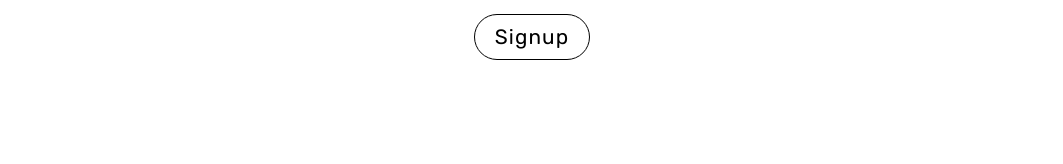
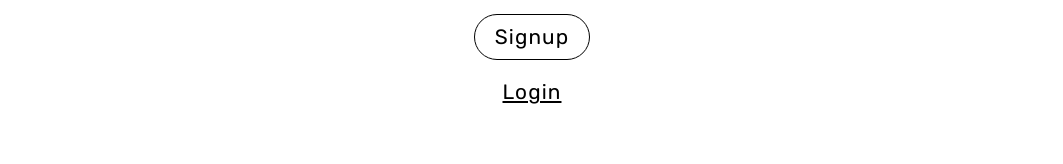
Before and after one commit to adkinsmpage/blog-page, a Next.js app: page /user/signup in a window 1280 px wide. Shown: the part 583-747 px from the top of the page, without its empty margins (108-1171 px from the left). Built offline with nearby package versions, Linux system fonts and the light colour scheme.

Commit message:
add links to buttons and change secondary btn style

```diff
--- a/components/NavBar/NavBar.tsx
+++ b/components/NavBar/NavBar.tsx
@@ -6,6 +6,12 @@ import { useRouter } from "next/router";
 export default function NavBar() {
   const [isVisible, setIsVisible] = useState(false);
   const router = useRouter();
+
+  const goTo = (path: string) => {
+    setIsVisible(false);
+    router.push(path);
+  };
+
   return (
     <div className={style.wrapper}>
       <p className={style.logo} onClick={() => router.push("/")}>
@@ -21,9 +27,9 @@ export default function NavBar() {
       />
       <nav className={isVisible ? style.navVisible : style.nav}>
         <ul className={style.list}>
-          <li>Blog</li>
-          <li>Login</li>
-          <li onClick={() => router.push("posts/newPost")}>Github</li>
+          <li onClick={() => goTo("/")}>Blog</li>
+          <li onClick={() => goTo("user/login")}>Login</li>
+          <li onClick={() => goTo("https://github.com/atrykp")}>Github</li>
         </ul>
       </nav>
     </div>
--- a/components/UserForm/UserForm.tsx
+++ b/components/UserForm/UserForm.tsx
@@ -1,5 +1,6 @@
 import { useForm } from "react-hook-form";
 import style from "./UserForm.module.css";
+import { useRouter } from "next/router";
 
 interface IUserForm {
   callback(formData: IUserFormData): void;
@@ -21,6 +22,7 @@ const UserForm = ({ isRegister, callback }: IUserForm) => {
   const onSubmit = (data: IUserFormData) => {
     callback(data);
   };
+  const router = useRouter();
   return (
     <form onSubmit={handleSubmit(onSubmit)} className={style.wrapper}>
       <input
@@ -41,6 +43,15 @@ const UserForm = ({ isRegister, callback }: IUserForm) => {
         />
       )}
       <button>{isRegister ? "Signup" : "Login"}</button>
+      <button
+        type="button"
+        className="secondary-btn"
+        onClick={() =>
+          router.push(`${isRegister ? "/user/login" : "/user/signup"}`)
+        }
+      >
+        {isRegister ? "Login" : "Signup"}
+      </button>
     </form>
   );
 };
--- a/styles/globals.css
+++ b/styles/globals.css
@@ -46,3 +46,9 @@ button {
   cursor: pointer;
   margin: 10px 0;
 }
+.secondary-btn {
+  border: none;
+  text-decoration: underline;
+  text-underline-offset: 2px;
+  margin: 0 auto;
+}
```
